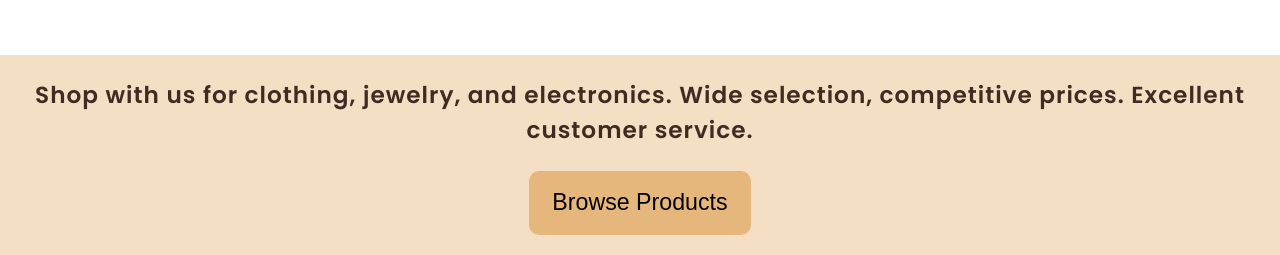
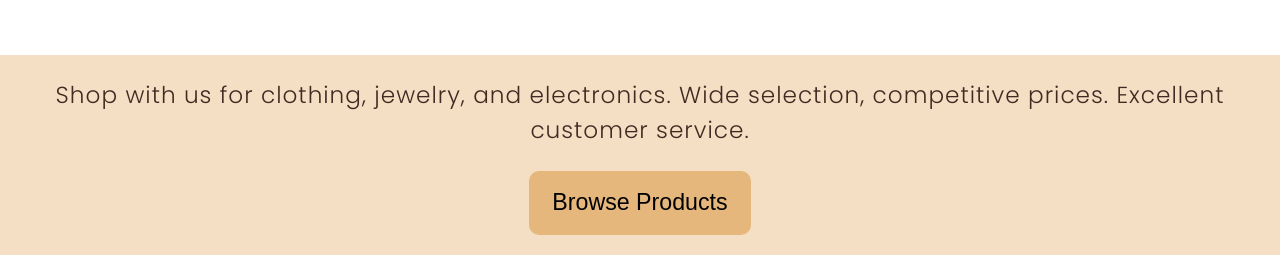
Before and after one commit to mirthepeer/shoppingApp, a React (Create React App) app: page / in a window 1280 px wide. Shown: the part 542-797 px from the top of the page. Built offline with nearby package versions, Linux system fonts and the light colour scheme; no server answers.

Commit message:
styled category card

```diff
--- a/src/components/CategoryItem.js
+++ b/src/components/CategoryItem.js
@@ -14,12 +14,14 @@ export default function CartegoryItem({category}){
     }
 
     return (
-        <div className='card padding'>
         <Link className='accent' to={`/categories/${category}`} style={linkStyle}>
+        <div className='card padding category'>
+
             <i class={icon}></i>
             <p className="category-item">{category}</p>
 
+
+        </div>
         </Link>
-        </div>
     )
 }
--- a/src/index.css
+++ b/src/index.css
@@ -46,6 +46,10 @@ small {
   text-align: center;
 }
 
+.category:hover{
+  background:  radial-gradient(circle at 0% 100%, rgba(255, 244, 225, 1), rgba(95, 75, 69, 0.5));;
+}
+
 .category-item{
   text-transform: capitalize;
 }
@@ -82,6 +86,7 @@ nav {
   padding: 0.5em;
   position: relative;
   transition: box-shadow 0.4s, transform 0.4s, border-radius 0.4s;
+
 }
 
 .card:hover {
@@ -176,7 +181,7 @@ nav {
 }
 
 .hero-description {
-  font-weight: 600;
+  font-weight: 300;
   line-height: 1.5;
   display: inline-block;
   font-size: 1.45rem;
@@ -361,6 +366,7 @@ span {
   display: flex;
   gap: 1.8em;
   padding: 1em;
+
 }
 
 .nav-item{
@@ -495,6 +501,7 @@ span {
   .hero-description{
    padding: 2em;
    font-size: 1.2rem;
+
   }
 
 }
```
